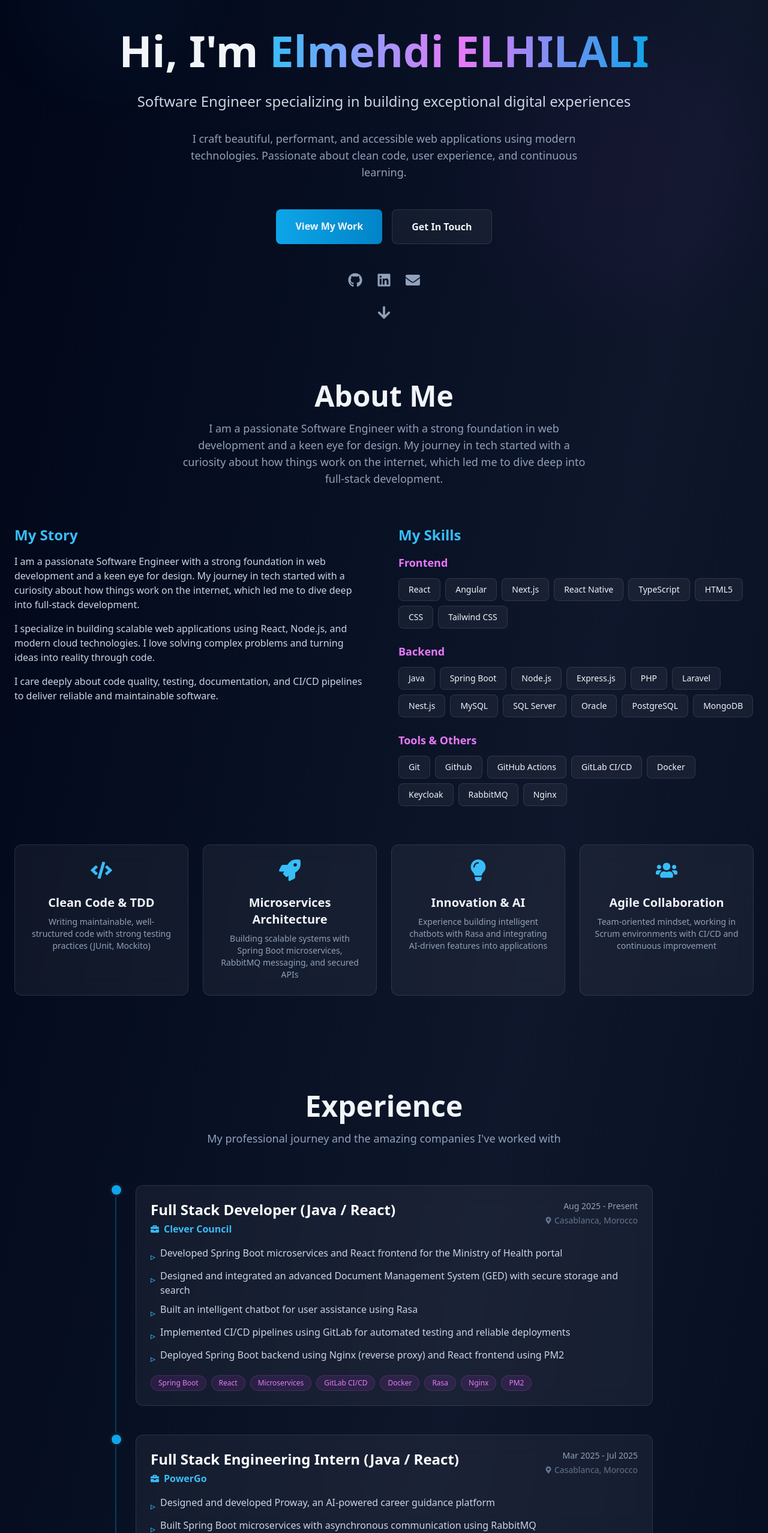
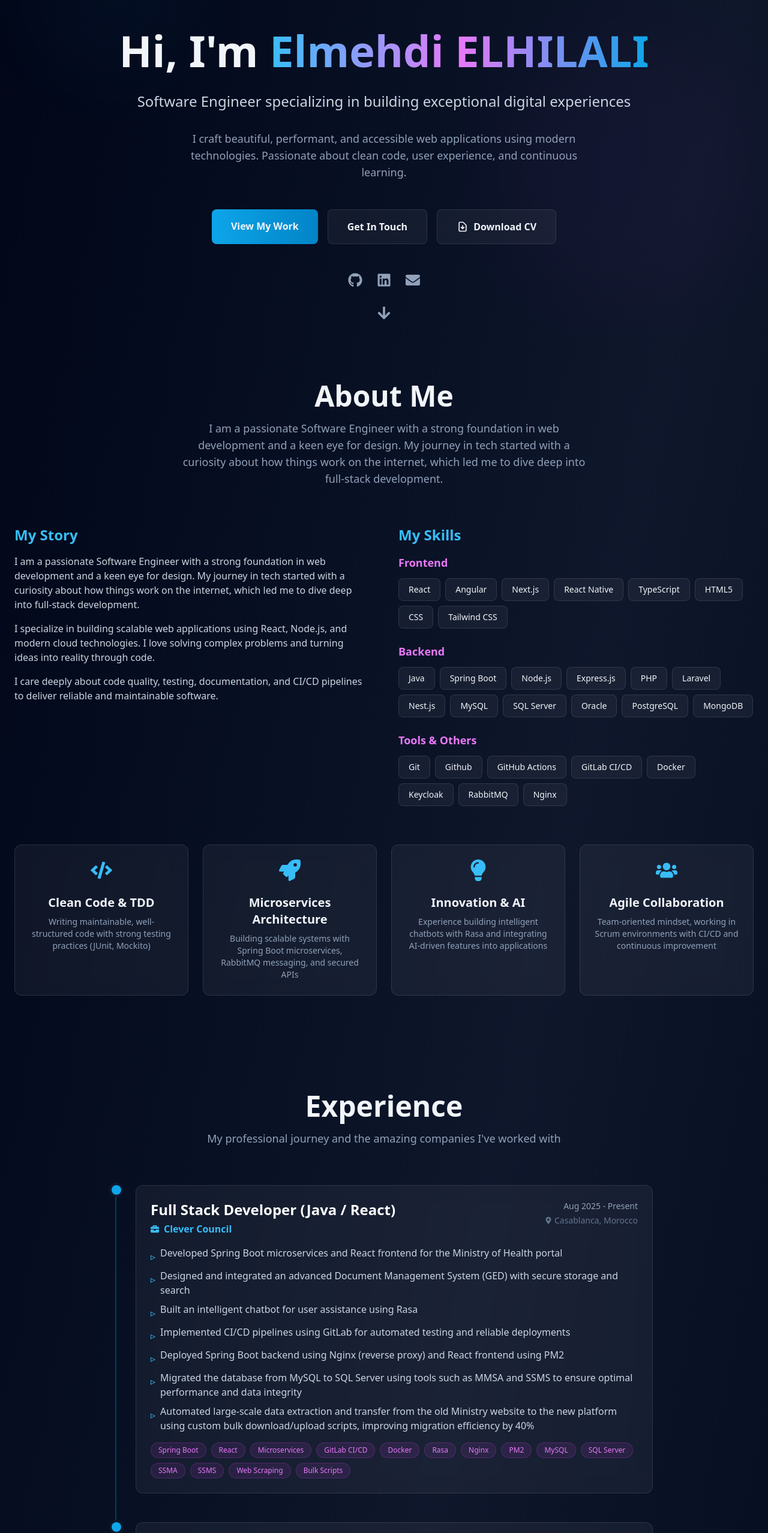
Before and after one commit to mehdihilali/Portfolio-V2, a React (Vite) app: page / in a window 1280 px wide. Shown: the part 244-2800 px from the top of the page at 60% size. Built offline with nearby package versions, Linux system fonts and the light colour scheme.

Commit message:
Adding CV download ...

```diff
--- a/src/components/Hero.tsx
+++ b/src/components/Hero.tsx
@@ -108,6 +108,16 @@ const Hero = () => {
                         >
                             {t('hero.contact')}
                         </a>
+                        <a
+                            href="/CV_Elmehdi_ELHILALI.pdf"
+                            download="CV_Elmehdi_ELHILALI.pdf"
+                            className="px-8 py-4 glass-effect rounded-lg font-semibold hover:bg-white/10 transition-all duration-300 hover:scale-105 flex items-center gap-2"
+                        >
+                            <svg className="w-5 h-5" fill="none" stroke="currentColor" viewBox="0 0 24 24">
+                                <path strokeLinecap="round" strokeLinejoin="round" strokeWidth={2} d="M12 10v6m0 0l-3-3m3 3l3-3m2 8H7a2 2 0 01-2-2V5a2 2 0 012-2h5.586a1 1 0 01.707.293l5.414 5.414a1 1 0 01.293.707V19a2 2 0 01-2 2z" />
+                            </svg>
+                            {t('hero.downloadCV')}
+                        </a>
                     </motion.div>
 
                     <motion.div
--- a/src/data/experiences.ts
+++ b/src/data/experiences.ts
@@ -22,14 +22,18 @@ export const experiences: Experience[] = [
                 'Designed and integrated an advanced Document Management System (GED) with secure storage and search',
                 'Built an intelligent chatbot for user assistance using Rasa',
                 'Implemented CI/CD pipelines using GitLab for automated testing and reliable deployments',
-                'Deployed Spring Boot backend using Nginx (reverse proxy) and React frontend using PM2'
+                'Deployed Spring Boot backend using Nginx (reverse proxy) and React frontend using PM2',
+                'Migrated the database from MySQL to SQL Server using tools such as MMSA and SSMS to ensure optimal performance and data integrity',
+                'Automated large-scale data extraction and transfer from the old Ministry website to the new platform using custom bulk download/upload scripts, improving migration efficiency by 40%'
             ],
             fr: [
-                'Développement de microservices Spring Boot et d\'un frontend React pour le portail du Ministère de la Santé',
-                'Conception et intégration d\'un système avancé de gestion documentaire (GED) avec stockage et recherche sécurisés',
-                'Création d\'un chatbot intelligent pour l\'assistance utilisateur utilisant Rasa',
+                'Développement de microservices Spring Boot et d’un frontend React pour le portail du Ministère de la Santé',
+                'Conception et intégration d’un système avancé de gestion documentaire (GED) avec stockage et recherche sécurisés',
+                'Création d’un chatbot intelligent pour l’assistance utilisateur utilisant Rasa',
                 'Mise en œuvre de pipelines CI/CD utilisant GitLab pour des tests automatisés et des déploiements fiables',
-                'Déploiement du backend Spring Boot utilisant Nginx (reverse proxy) et du frontend React utilisant PM2'
+                'Déploiement du backend Spring Boot utilisant Nginx (reverse proxy) et du frontend React utilisant PM2',
+                'Migration de la base de données de MySQL vers SQL Server en utilisant des outils tels que MMSA et SSMS pour garantir performance optimale et intégrité des données',
+                'Automatisation du téléchargement et de l’upload massif (scraping) depuis l’ancien site du Ministère vers la nouvelle plateforme à l’aide de scripts de bulk download/upload, augmentant l’efficacité de la migration de 40%'
             ]
         },
         technologies: [
@@ -40,7 +44,13 @@ export const experiences: Experience[] = [
             'Docker',
             'Rasa',
             'Nginx',
-            'PM2'
+            'PM2',
+            'MySQL',
+            'SQL Server',
+            'SSMA',
+            'SSMS',
+            'Web Scraping',
+            'Bulk Scripts'
         ],
     },
     {
--- a/src/locales/en.json
+++ b/src/locales/en.json
@@ -13,7 +13,8 @@
         "role": "Software Engineer specializing in building exceptional digital experiences",
         "description": "I craft beautiful, performant, and accessible web applications using modern technologies. Passionate about clean code, user experience, and continuous learning.",
         "viewWork": "View My Work",
-        "contact": "Get In Touch"
+        "contact": "Get In Touch",
+        "downloadCV": "Download CV"
     },
     "about": {
         "title": "About Me",
--- a/src/locales/fr.json
+++ b/src/locales/fr.json
@@ -13,7 +13,8 @@
         "role": "Ingénieur Logiciel spécialisé dans la création d'expériences numériques exceptionnelles",
         "description": "Je conçois des applications web belles, performantes et accessibles en utilisant des technologies modernes. Passionné par le code propre, l'expérience utilisateur et l'apprentissage continu.",
         "viewWork": "Voir mes travaux",
-        "contact": "Me contacter"
+        "contact": "Me contacter",
+        "downloadCV": "Télécharger CV"
     },
     "about": {
         "title": "À propos de moi",
```
Also changed, not shown: 1 other file (tests, documents, lock files or other folders).
